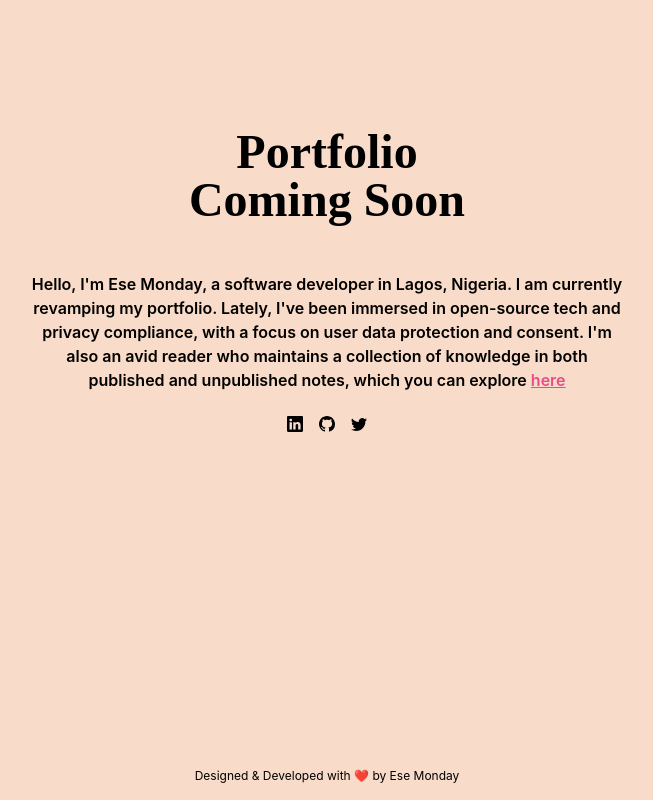
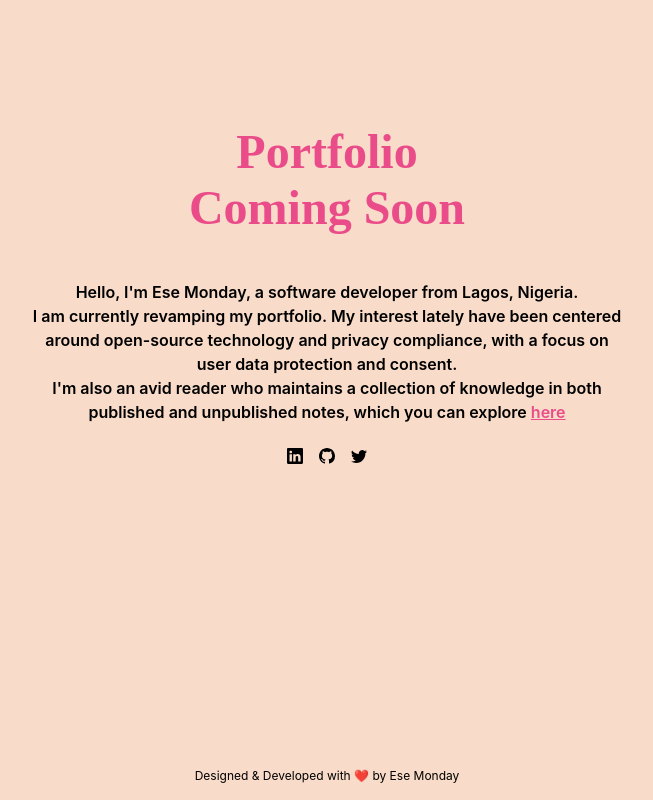
Before and after one commit to ESE-MONDAY/Ese-s-Portfolio, a Next.js app: page / in a window 1280 px wide. Shown: the whole page, without its empty margins (313-966 px from the left). Built offline with nearby package versions, Linux system fonts and the light colour scheme.

Commit message:
animated text

```diff
--- /dev/null
+++ b/app/framer/page.tsx
@@ -0,0 +1,21 @@
+"use client"
+import React, {useState} from 'react'
+import {motion, AnimatePresence} from 'framer-motion'
+import AnimatedText from '../../components/AnimatedText'
+
+
+
+const Framer  = () => {
+
+  return (
+    <div className='w-full h-full flex p-4 justify-center items-center flex-col'>
+
+      <AnimatedText text="Hello" className='bg-red-500 text-white p-4' />
+
+
+
+       </div>
+  )
+}
+
+export default Framer
--- a/app/page.tsx
+++ b/app/page.tsx
@@ -3,6 +3,7 @@ import Head from 'next/head'
 import Link from 'next/link'
 import {motion} from 'framer-motion'
 import {BsLinkedin, BsGithub, BsTwitter} from 'react-icons/bs'
+import AnimatedText from '../components/AnimatedText'
 import Image from 'next/image'
 import icon from "../public/icon.png"
 
@@ -11,19 +12,6 @@ import icon from "../public/icon.png"
 
 
 export default function Home() {
-  const animationVariants = {
-    hidden: {
-      y: 50, // Starting position below the element
-      opacity: 0, // Element is initially invisible
-    },
-    visible: {
-      y: 0, // Ending position at its normal position
-      opacity: 1, // Element is fully visible
-      transition: {
-        duration: 0.5, // Adjust the duration as needed
-      },
-    },
-  };
 
 
   return (
@@ -38,18 +26,17 @@ export default function Home() {
       <main className='h-full max-w-[1440px] w-full mx-auto'>
         <div className='h-auto p-4 justify-between flex items-center flex-col mt-20'>
           {/* <div className=' rounded-full bg-red-400 text-white p-4'>Logo</div> */}
-          <motion.h1 initial="hidden"
-      animate="visible"
-      variants={animationVariants} className='md:w-[300px]  mx-auto text-4xl md:text-5xl text-center font-merriweather font-bold mt-8'>Portfolio <br/> Coming Soon</motion.h1>
+
+      <AnimatedText text='Portfolio' className='md:w-[300px] text-[#ea4c89]  mx-auto text-4xl md:text-5xl text-center font-merriweather font-bold mt-8'/>
+      <AnimatedText text='Coming Soon' className='md:w-[300px] text-[#ea4c89]  mx-auto text-4xl md:text-5xl text-center font-merriweather font-bold mt-2'/>
           <div className='max-w-[600px] mx-auto mt-12'>
-          <p className='text-center  font-semibold'>Hello, I&apos;m Ese Monday, a software developer in Lagos, Nigeria. I am currently revamping my portfolio. Lately, I&apos;ve been immersed in open-source tech and privacy compliance, with a focus on user data protection and consent. I&apos;m also an avid reader who maintains a collection of knowledge in both published and unpublished notes, which you can explore <Link className='font-semibold underline text-[#ea4c89]' href="https://www.notion.so/esemonday/40d48ef6d29f4ff1af2241d4066fe0c8?v=ec4d5a36c67248918e395bee981e2a7a&p=3cf0bdc7281b4dca847041f35b7b421e&pm=s"> here</Link></p>
+          <p  className='text-center  font-semibold'>Hello, I&apos;m Ese Monday, a software developer from Lagos, Nigeria.<br /> I am currently revamping my portfolio. My interest lately have been centered around  open-source technology and privacy compliance, with a focus on user data protection and consent. <br/> I&apos;m also an avid reader who maintains a collection of knowledge in both published and unpublished notes, which you can explore <Link className='font-semibold underline text-[#ea4c89]' href="https://www.notion.so/esemonday/40d48ef6d29f4ff1af2241d4066fe0c8?v=ec4d5a36c67248918e395bee981e2a7a&p=3cf0bdc7281b4dca847041f35b7b421e&pm=s"> here</Link></p>
 
           <div className='text-black flex gap-4 mt-4 justify-center p-2'>
-            <Link href="https://www.linkedin.com/in/ese-monday/" ><BsLinkedin size={16} /></Link>
-            <Link href="https://github.com/ESE-MONDAY"><BsGithub size={16} /></Link>
-            <Link href="https://twitter.com/EseMonday1"><BsTwitter size={16}/></Link>
+            <Link className='hover:text-[#ea4c89]' href="https://www.linkedin.com/in/ese-monday/" ><BsLinkedin size={16} /></Link>
+            <Link className='hover:text-[#ea4c89]' href="https://github.com/ESE-MONDAY"><BsGithub size={16} /></Link>
+            <Link className='hover:text-[#ea4c89]' href="https://twitter.com/EseMonday1"><BsTwitter size={16}/></Link>
           </div>
-
 
             {/* <p>  My recent Projects:
 
@@ -67,7 +54,7 @@ export default function Home() {
 
       </main>
       <footer className='w-full h-auto max-w-[1440px] mx-auto item-center flex justify-center p-4'>
-        <h3 className='text-xs whitespace-nowrap sm:text-md'>  Designed & Developed with ❤️ by Ese Monday</h3>
+        <h3 className='text-xs hover:text-[#ea4c89] whitespace-nowrap sm:text-md'>  Designed & Developed with ❤️ by Ese Monday</h3>
 
       </footer>
 
--- /dev/null
+++ b/components/AnimatedText.tsx
@@ -0,0 +1,36 @@
+"use client"
+import React from 'react';
+import {motion, AnimatePresence} from 'framer-motion'
+
+
+
+interface Props {
+    text: string;
+    el?: keyof JSX.IntrinsicElements;
+    className?: string;
+}
+
+const defaultVariants = {
+    hidden: {
+        opacity: 0,
+        y: 20,
+    },
+    viscible:{
+        opacity: 1,
+        y: 0
+    }
+}
+
+const AnimatedText = ({ text, el: Wrapper = "p", className }: Props) => {
+    return <Wrapper className={className}>
+        <span className='sr-only'>{text}</span>
+        <motion.span initial="hidden" animate="viscible" transition={{
+            staggerChildren: 0.1
+        }} aria-hidden>{ text && text.split("").map((char) =>(
+            <motion.span variants={defaultVariants} key={char}>{char}</motion.span>
+        ))}</motion.span>
+
+        </Wrapper>;
+};
+
+export default AnimatedText;
```
